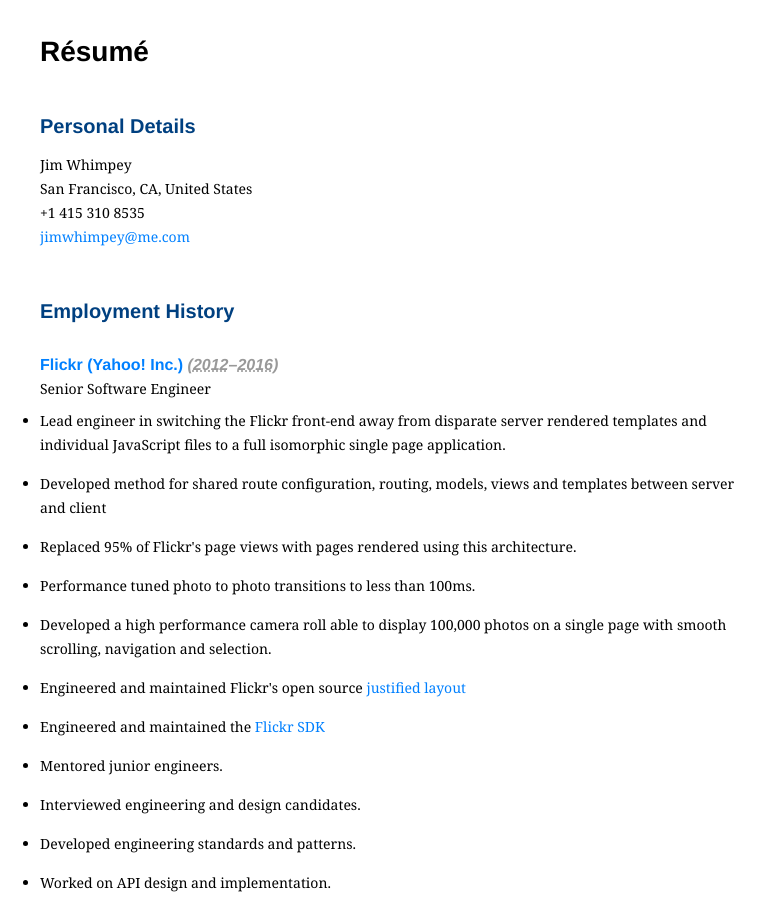
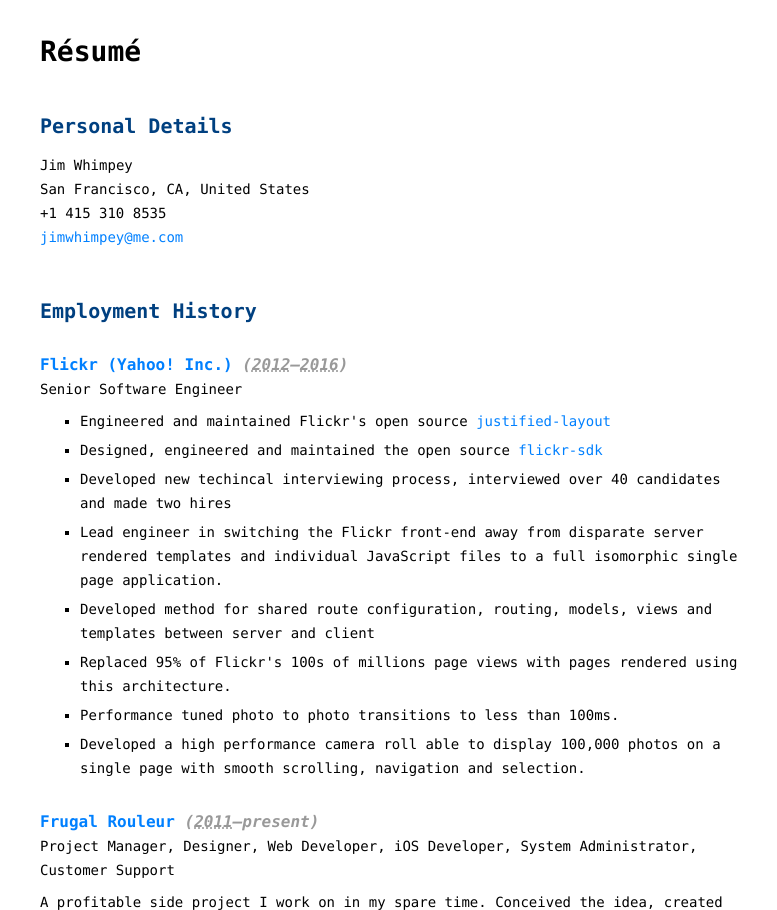
Before and after one commit to jimwhimpey/resume, a plain HTML site: page index.html in a window 1280 px wide. Shown: the top 910 px of the page, without its empty margins (0-777 px from the left). Drawn offline with Linux system fonts and the light colour scheme.

Commit message:
Consolidated bullet points and switched to monospaced font

```diff
--- a/index.html
+++ b/index.html
@@ -68,17 +68,14 @@
 				</h3>
 				<p class='role'>Senior Software Engineer</p>
 				<ul class='description'>
+					<li>Engineered and maintained Flickr's open source <a href="http://code.flickr.net/2016/04/05/our-justified-layout-goes-open-source/">justified-layout</a></li>
+					<li>Designed, engineered and maintained the open source <a href="https://www.npmjs.com/package/flickr-sdk">flickr-sdk</a></li>
+					<li>Developed new techincal interviewing process, interviewed over 40 candidates and made two hires</li>
 					<li>Lead engineer in switching the Flickr front-end away from disparate server rendered templates and individual JavaScript files to a full isomorphic single page application.</li>
 					<li>Developed method for shared route configuration, routing, models, views and templates between server and client</l>
-					<li>Replaced 95% of Flickr's page views with pages rendered using this architecture.</li>
+					<li>Replaced 95% of Flickr's 100s of millions page views with pages rendered using this architecture.</li>
 					<li>Performance tuned photo to photo transitions to less than 100ms.</li>
 					<li>Developed a high performance camera roll able to display 100,000 photos on a single page with smooth scrolling, navigation and selection.</li>
-					<li>Engineered and maintained Flickr's open source <a href="http://code.flickr.net/2016/04/05/our-justified-layout-goes-open-source/">justified layout</a></li>
-					<li>Engineered and maintained the <a href="https://www.npmjs.com/package/flickr-sdk">Flickr SDK</a></li>
-					<li>Mentored junior engineers.</li>
-					<li>Interviewed engineering and design candidates.</li>
-					<li>Developed engineering standards and patterns.</li>
-					<li>Worked on API design and implementation.</li>
 				</ul>
 			</li>
 			<li class="experience cvard vevent">
--- a/style.css
+++ b/style.css
@@ -16,7 +16,7 @@
 	body {
 		width: 700px;
 		margin: 40px;
-		font-family: Georgia, Times, serif;
+		font-family: Menlo, Monaco, Courier, monospace;
 		line-height: 2em;
 		}
 
@@ -32,10 +32,7 @@
 
 			.employment li { margin-left: 0; }
 
-			h1, h2, h3 {
-				font-family: Helvetica, Verdana, sans-serif;
-				font-weight: bold;
-				}
+			h1, h2, h3 { font-weight: bold; }
 
 				h1 {
 					font-size: 28px;
@@ -62,11 +59,14 @@
 
 				p.role { margin: 0 0 8px 0; }
 
-			ul { list-style: disc; }
+			ul {
+				list-style: square;
+				margin: 0 0 0 40px;
+				}
 
 				ul li {
 					font-size: 14px;
-					margin: 0 0 15px 20px;
+					margin: 0 0 5px 0;
 					}
 
 					ul li span.time, .employment h3 span.timelabel {
@@ -74,26 +74,7 @@
 						color: #999;
 						}
 
-
-
-/* 	++++++++++++++++++++++++++++++++++++++++++++++++++++++++++++++++++++++++++++++++++++++++++++++
-			APPLICATION LETTER
-		++++++++++++++++++++++++++++++++++++++++++++++++++++++++++++++++++++++++++++++++++++++++++++++ */
-
-		body.application .date {
-			color: #999;
-			font-style: italic;
-			}
-
-		body.application p,
-		body.application ul li {
-			font-size: 15px;
-			line-height: 1.7em;
-			}
-
-		body.application ul { margin: 0 0 1.5em; }
-
-			body.application ul li { margin: 0 0 0.5em 40px; }
+					ul li span.organization-name { font-weight: bold; }
 
 
 
```
Lines whose indentation alone changed are shown as unchanged.
